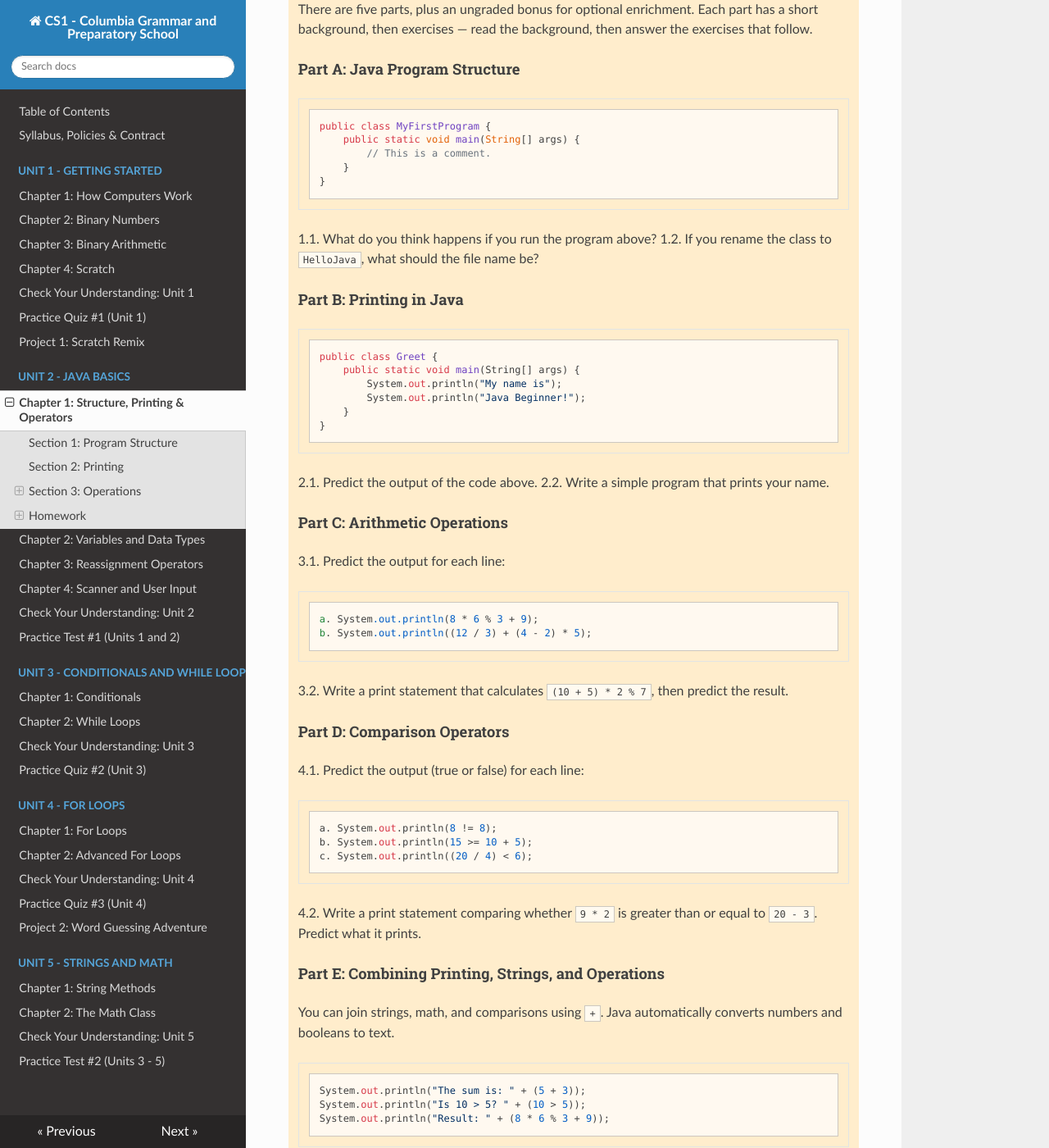
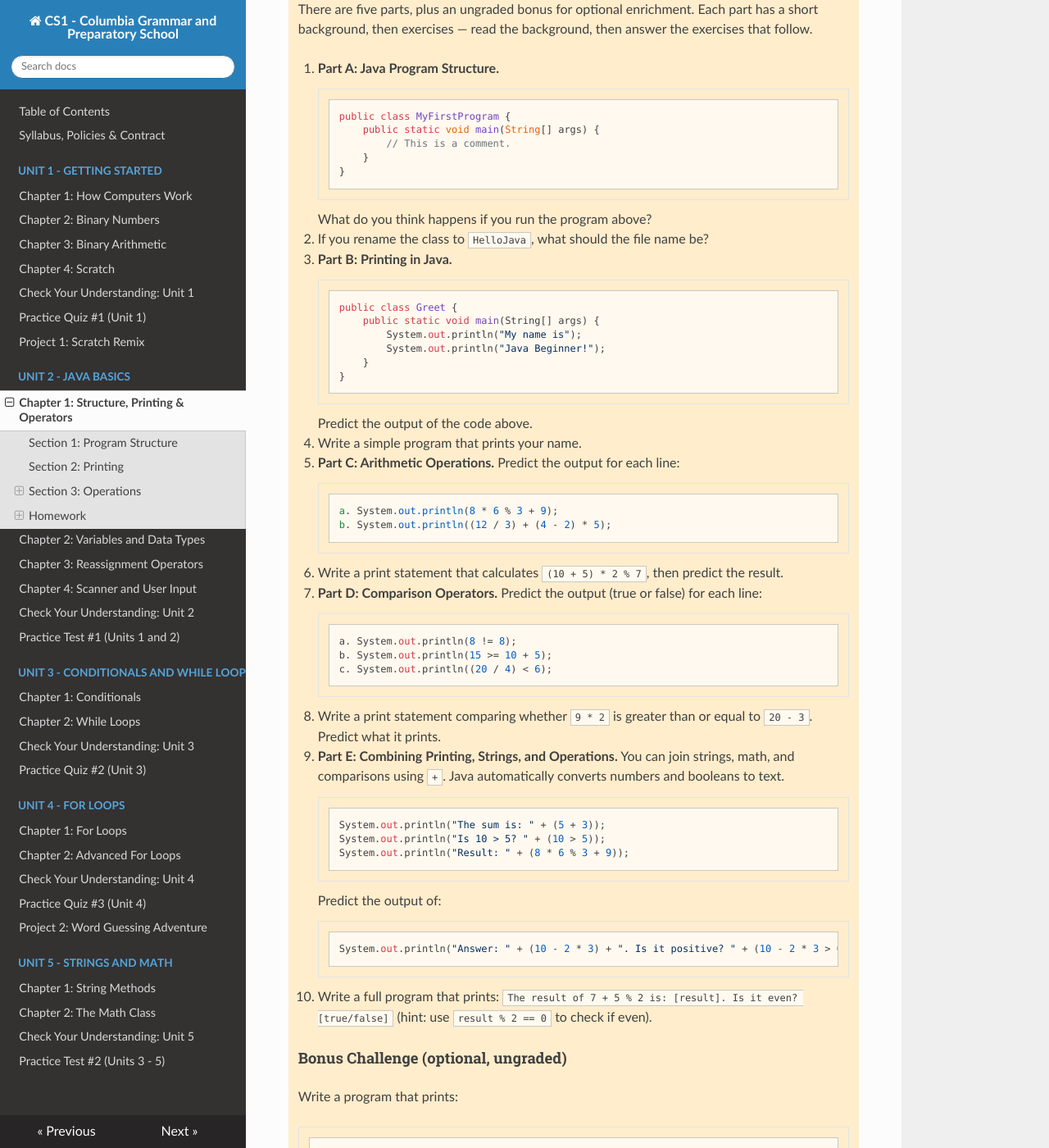
Before and after one commit to kjergens/cs1-site, an MkDocs documentation site: the page built from docs/unit2/notes_01_java_structure.md, in a window 1280 px wide and 1400 px high, scrolled down 2317 px. Shown: the whole window at 82% size. Built offline with MkDocs 1.6.1, drawn with Linux system fonts in a browser that asks for light colours; nearby versions of some CDN libraries; some of the changed text lies outside the part shown.

````diff
--- a/docs/unit2/notes_01_java_structure.md
+++ b/docs/unit2/notes_01_java_structure.md
@@ -96,67 +96,51 @@ System.out.println(7 <= 6);  // false
 
     There are five parts, plus an ungraded bonus for optional enrichment. Each part has a short background, then exercises — read the background, then answer the exercises that follow.
 
-    #### Part A: Java Program Structure
-
-    ```java
-    public class MyFirstProgram {
-        public static void main(String[] args) {
-            // This is a comment.
+    1. **Part A: Java Program Structure.**
+        ```java
+        public class MyFirstProgram {
+            public static void main(String[] args) {
+                // This is a comment.
+            }
         }
-    }
-    ```
-
-    1.1. What do you think happens if you run the program above?
-    1.2. If you rename the class to `HelloJava`, what should the file name be?
-
-    #### Part B: Printing in Java
-
-    ```java
-    public class Greet {
-        public static void main(String[] args) {
-            System.out.println("My name is");
-            System.out.println("Java Beginner!");
+        ```
+        What do you think happens if you run the program above?
+    2. If you rename the class to `HelloJava`, what should the file name be?
+    3. **Part B: Printing in Java.**
+        ```java
+        public class Greet {
+            public static void main(String[] args) {
+                System.out.println("My name is");
+                System.out.println("Java Beginner!");
+            }
         }
-    }
-    ```
-
-    2.1. Predict the output of the code above.
-    2.2. Write a simple program that prints your name.
-
-    #### Part C: Arithmetic Operations
-
-    3.1. Predict the output for each line:
-    ```java
-    a. System.out.println(8 * 6 % 3 + 9);
-    b. System.out.println((12 / 3) + (4 - 2) * 5);
-    ```
-    3.2. Write a print statement that calculates `(10 + 5) * 2 % 7`, then predict the result.
-
-    #### Part D: Comparison Operators
-
-    4.1. Predict the output (true or false) for each line:
-    ```java
-    a. System.out.println(8 != 8);
-    b. System.out.println(15 >= 10 + 5);
-    c. System.out.println((20 / 4) < 6);
-    ```
-    4.2. Write a print statement comparing whether `9 * 2` is greater than or equal to `20 - 3`. Predict what it prints.
-
-    #### Part E: Combining Printing, Strings, and Operations
-
-    You can join strings, math, and comparisons using `+`. Java automatically converts numbers and booleans to text.
-
-    ```java
-    System.out.println("The sum is: " + (5 + 3));
-    System.out.println("Is 10 > 5? " + (10 > 5));
-    System.out.println("Result: " + (8 * 6 % 3 + 9));
-    ```
-
-    5.1. Predict the output of:
-    ```java
-    System.out.println("Answer: " + (10 - 2 * 3) + ". Is it positive? " + (10 - 2 * 3 > 0));
-    ```
-    5.2. Write a full program that prints: `The result of 7 + 5 % 2 is: [result]. Is it even? [true/false]` (hint: use `result % 2 == 0` to check if even).
+        ```
+        Predict the output of the code above.
+    4. Write a simple program that prints your name.
+    5. **Part C: Arithmetic Operations.** Predict the output for each line:
+        ```java
+        a. System.out.println(8 * 6 % 3 + 9);
+        b. System.out.println((12 / 3) + (4 - 2) * 5);
+        ```
+    6. Write a print statement that calculates `(10 + 5) * 2 % 7`, then predict the result.
+    7. **Part D: Comparison Operators.** Predict the output (true or false) for each line:
+        ```java
+        a. System.out.println(8 != 8);
+        b. System.out.println(15 >= 10 + 5);
+        c. System.out.println((20 / 4) < 6);
+        ```
+    8. Write a print statement comparing whether `9 * 2` is greater than or equal to `20 - 3`. Predict what it prints.
+    9. **Part E: Combining Printing, Strings, and Operations.** You can join strings, math, and comparisons using `+`. Java automatically converts numbers and booleans to text.
+        ```java
+        System.out.println("The sum is: " + (5 + 3));
+        System.out.println("Is 10 > 5? " + (10 > 5));
+        System.out.println("Result: " + (8 * 6 % 3 + 9));
+        ```
+        Predict the output of:
+        ```java
+        System.out.println("Answer: " + (10 - 2 * 3) + ". Is it positive? " + (10 - 2 * 3 > 0));
+        ```
+    10. Write a full program that prints: `The result of 7 + 5 % 2 is: [result]. Is it even? [true/false]` (hint: use `result % 2 == 0` to check if even).
 
     #### Bonus Challenge (optional, ungraded)
 
````
Also changed, not shown: docs/unit2/notes_02_variables.md (+4 -12 lines), docs/unit2/notes_04_scanner.md (+5 -15 lines).
